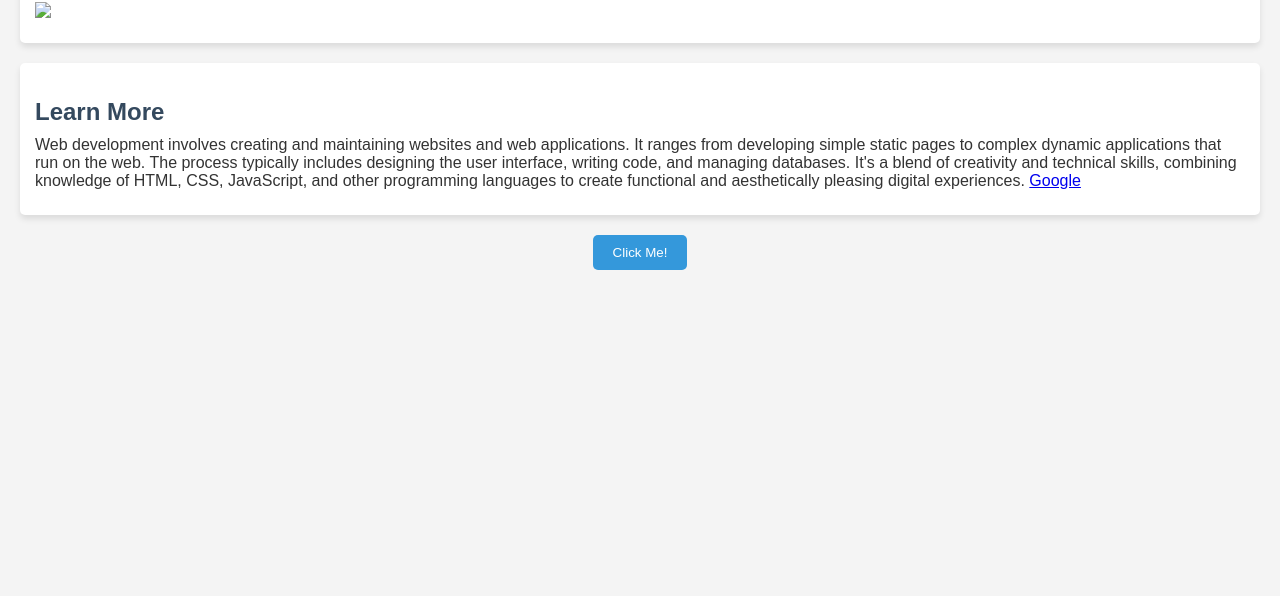
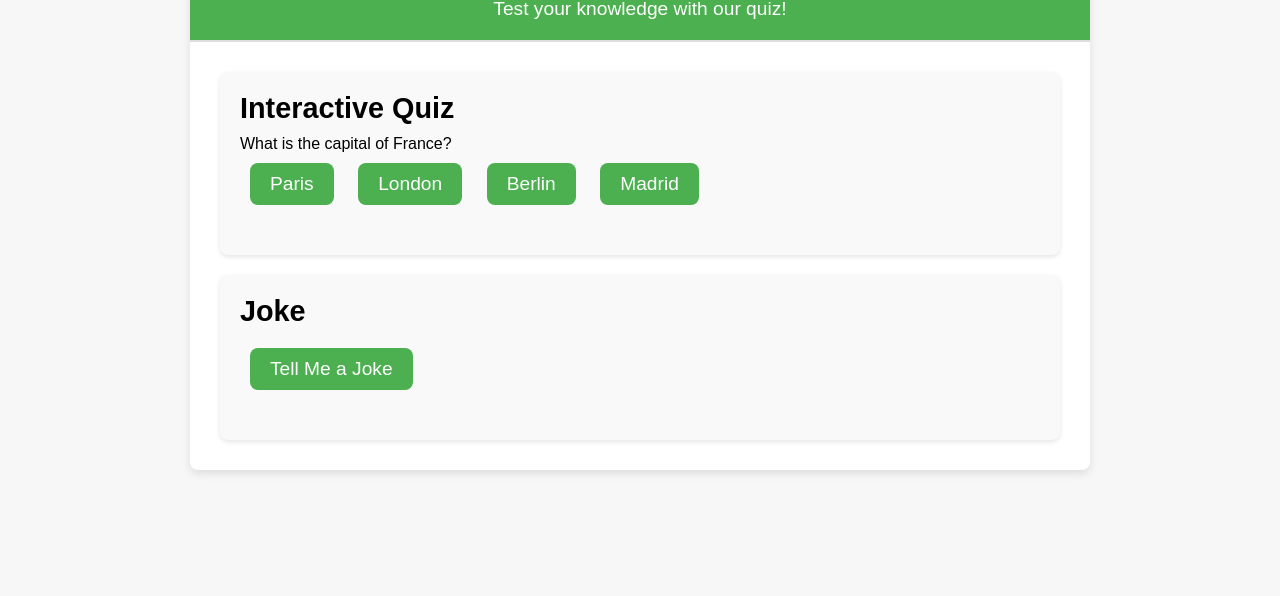
Before and after one commit to Ashok050104/Internship_Apexplanet, a plain HTML site: page index.html in a window 1280 px wide. Shown: the part 204-800 px from the top of the page. Drawn offline with Linux system fonts and the light colour scheme.

Commit message:
Add files via upload

```diff
--- a/index.html
+++ b/index.html
@@ -1,29 +1,40 @@
 <!DOCTYPE html>
-<html>
+<html lang="en">
 <head>
-    <title>Simple Webpage</title>
+    <title>Interactive Quiz and Joke Web Page</title>
     <link rel="stylesheet" href="styles.css">
 </head>
 <body>
+    <div class="container">
+        <header>
+            <h1> Quiz Competition</h1>
+            <p>Test your knowledge with our quiz!</p>
+        </header>
 
-    <header>
-        <h1>Welcome to My Simple Webpage</h1>
-        <p>This is a basic example of a webpage using HTML, CSS, and JavaScript.</p>
-    </header>
+        <main>
 
-    <section>
-        <h2>About This Page</h2>
-        <p>This is My First Task.</p>
-        <img src="first.jpg">
-    </section>
+            <section class="card">
+                <h2>Interactive Quiz</h2>
+                <div id="quiz-container">
+                    <p id="question"></p>
+                    <div id="answers-container">
+                        <button class="btn" onclick="checkAnswer(0)">Answer 1</button>
+                        <button class="btn" onclick="checkAnswer(1)">Answer 2</button>
+                        <button class="btn" onclick="checkAnswer(2)">Answer 3</button>
+                        <button class="btn" onclick="checkAnswer(3)">Answer 4</button>
+                    </div>
+                </div>
+                <p id="result"></p>
+            </section>
 
-    <section>
-        <h2>Learn More</h2>
-        <p>Web development involves creating and maintaining websites and web applications. It ranges from developing simple static pages to complex dynamic applications that run on the web. The process typically includes designing the user interface, writing code, and managing databases. It's a blend of creativity and technical skills, combining knowledge of HTML, CSS, JavaScript, and other programming languages to create functional and aesthetically pleasing digital experiences.
-             <a href="https://google.com" >Google</a></p>
-    </section>
 
-    <button onclick="showAlert()">Click Me!</button>
+            <section class="card">
+                <h2>Joke</h2>
+                <button class="btn" onclick="fetchJoke()">Tell Me a Joke</button>
+                <p id="joke"></p>
+            </section>
+        </main>
+    </div>
 
     <script src="script.js"></script>
 </body>
--- a/script.js
+++ b/script.js
@@ -1,3 +1,110 @@
-function showAlert() {
-    alert("Hello! This is a simple alert message.");
+const questions = [
+    {
+        question: "What is the capital of France?",
+        options: ["Paris", "London", "Berlin", "Madrid"],
+        correctAnswer: 0
+    },
+    {
+        question: "What is the largest planet in our solar system?",
+        options: ["Earth", "Mars", "Jupiter", "Saturn"],
+        correctAnswer: 2
+    },
+    {
+        question: "Who wrote 'Hamlet'?",
+        options: ["Shakespeare", "Dickens", "Hemingway", "Austen"],
+        correctAnswer: 0
+    },
+    {
+        question: "What is the chemical symbol for water?",
+        options: ["O2", "H2O", "CO2", "H2SO4"],
+        correctAnswer: 1
+    },
+    {
+        question: "Which country is known as the Land of the Rising Sun?",
+        options: ["China", "Japan", "Korea", "Thailand"],
+        correctAnswer: 1
+    },
+    {
+        question: "What is the speed of light?",
+        options: ["300,000 km/s", "150,000 km/s", "1,000,000 km/s", "50,000 km/s"],
+        correctAnswer: 0
+    },
+    {
+        question: "What is the tallest mountain in the world?",
+        options: ["Mount Everest", "K2", "Kangchenjunga", "Mount Kilimanjaro"],
+        correctAnswer: 0
+    },
+    {
+        question: "What is the square root of 144?",
+        options: ["10", "11", "12", "13"],
+        correctAnswer: 2
+    },
+    {
+        question: "Who painted the Mona Lisa?",
+        options: ["Picasso", "Van Gogh", "Da Vinci", "Michelangelo"],
+        correctAnswer: 2
+    },
+    {
+        question: "What is the largest ocean on Earth?",
+        options: ["Atlantic", "Indian", "Southern", "Pacific"],
+        correctAnswer: 3
+    }
+];
+
+let currentQuestionIndex = 0;
+let score = 0;
+
+function loadQuestion() {
+    const currentQuestion = questions[currentQuestionIndex];
+    document.getElementById("question").innerText = currentQuestion.question;
+    const buttons = document.querySelectorAll("#answers-container button");
+
+    currentQuestion.options.forEach((option, index) => {
+        buttons[index].innerText = option;
+        buttons[index].onclick = () => checkAnswer(index);
+    });
 }
+
+function checkAnswer(answerIndex) {
+    const correctAnswer = questions[currentQuestionIndex].correctAnswer;
+    const resultElement = document.getElementById("result");
+
+    if (answerIndex === correctAnswer) {
+        score++;
+        resultElement.innerText = "Correct!";
+        resultElement.className = "correct";
+    } else {
+        resultElement.innerText = "Incorrect!";
+        resultElement.className = "incorrect";
+    }
+
+    currentQuestionIndex++;
+
+    if (currentQuestionIndex < questions.length) {
+        setTimeout(() => {
+            resultElement.innerText = "";
+            loadQuestion();
+        }, 1000);
+    } else {
+        setTimeout(() => {
+            resultElement.innerText = `Quiz Over! Your score is ${score}/${questions.length}`;
+            resultElement.className = "";
+        }, 1000);
+    }
+}
+
+async function fetchJoke() {
+    const jokeElement = document.getElementById("joke");
+    jokeElement.innerText = "Loading...";
+
+    try {
+        const response = await fetch("https://official-joke-api.appspot.com/jokes/random");
+        if (!response.ok) throw new Error("Failed to fetch joke");
+        const data = await response.json();
+        jokeElement.innerText = `${data.setup} - ${data.punchline}`;
+    } catch (error) {
+        jokeElement.innerText = "Failed to fetch joke. Please try again.";
+    }
+}
+
+loadQuestion();
--- a/styles.css
+++ b/styles.css
@@ -5,54 +5,116 @@
 }
 
 body {
-    font-family: Arial, sans-serif;
-    color: #333;
-    background-color: #f4f4f4;
+    font-family: 'Arial', sans-serif;
+    background-color: #f7f7f7;
+    display: flex;
+    justify-content: center;
+    align-items: center;
+    height: 100vh;
     padding: 20px;
 }
 
-header {
-    text-align: center;
-    margin-bottom: 20px;
+.container {
+    max-width: 900px;
+    width: 100%;
+    background-color: #fff;
+    border-radius: 8px;
+    box-shadow: 0 4px 8px rgba(0, 0, 0, 0.1);
+    overflow: hidden;
 }
 
-h1 {
-    color: #2c3e50;
+header {
+    background-color: #4CAF50;
+    color: white;
+    text-align: center;
+    padding: 20px;
+    border-bottom: 2px solid #ddd;
+}
+
+header h1 {
+    font-size: 2.5rem;
+    margin-bottom: 10px;
+}
+
+header p {
+    font-size: 1.2rem;
+}
+
+main {
+    padding: 30px;
+    display: flex;
+    flex-direction: column;
+    gap: 20px;
+}
+
+.card {
+    background-color: #f9f9f9;
+    padding: 20px;
+    border-radius: 8px;
+    box-shadow: 0 2px 5px rgba(0, 0, 0, 0.1);
+    transition: transform 0.3s ease, box-shadow 0.3s ease;
+}
+
+.card:hover {
+    transform: translateY(-5px);
+    box-shadow: 0 4px 15px rgba(0, 0, 0, 0.15);
 }
 
 h2 {
-    color: #34495e;
-    margin-top: 20px;
-}
-
-section {
-    margin-bottom: 20px;
-    padding: 15px;
-    background-color: #fff;
-    border-radius: 5px;
-    box-shadow: 0 4px 6px rgba(0, 0, 0, 0.1);
-}
-
-p {
-    margin: 10px 0;
-}
-
-img {
-    display: block;
-    margin: 10px auto;
+    font-size: 1.8rem;
+    margin-bottom: 10px;
 }
 
 button {
-    display: block;
-    margin: 20px auto;
+    background-color: #4CAF50;
+    color: white;
+    font-size: 1.2rem;
+    border: none;
     padding: 10px 20px;
-    background-color: #3498db;
-    color: #fff;
-    border: none;
-    border-radius: 5px;
+    margin: 10px;
     cursor: pointer;
+    border-radius: 8px;
+    transition: background-color 0.3s, transform 0.2s ease;
 }
 
 button:hover {
-    background-color: #2980b9;
+    background-color: #45a049;
+    transform: scale(1.05);
 }
+
+button:active {
+    transform: scale(1);
+}
+
+#result {
+    font-size: 1.5rem;
+    margin-top: 20px;
+    font-weight: bold;
+    text-align: center;
+}
+
+#result.correct {
+    color: green;
+}
+
+#result.incorrect {
+    color: red;
+}
+
+#joke {
+    font-size: 1.4rem;
+    font-style: italic;
+    color: #555;
+    margin-top: 20px;
+    text-align: center;
+}
+
+@media (max-width: 600px) {
+    header h1 {
+        font-size: 2rem;
+    }
+
+    main {
+        padding: 20px;
+    }
+}
```
